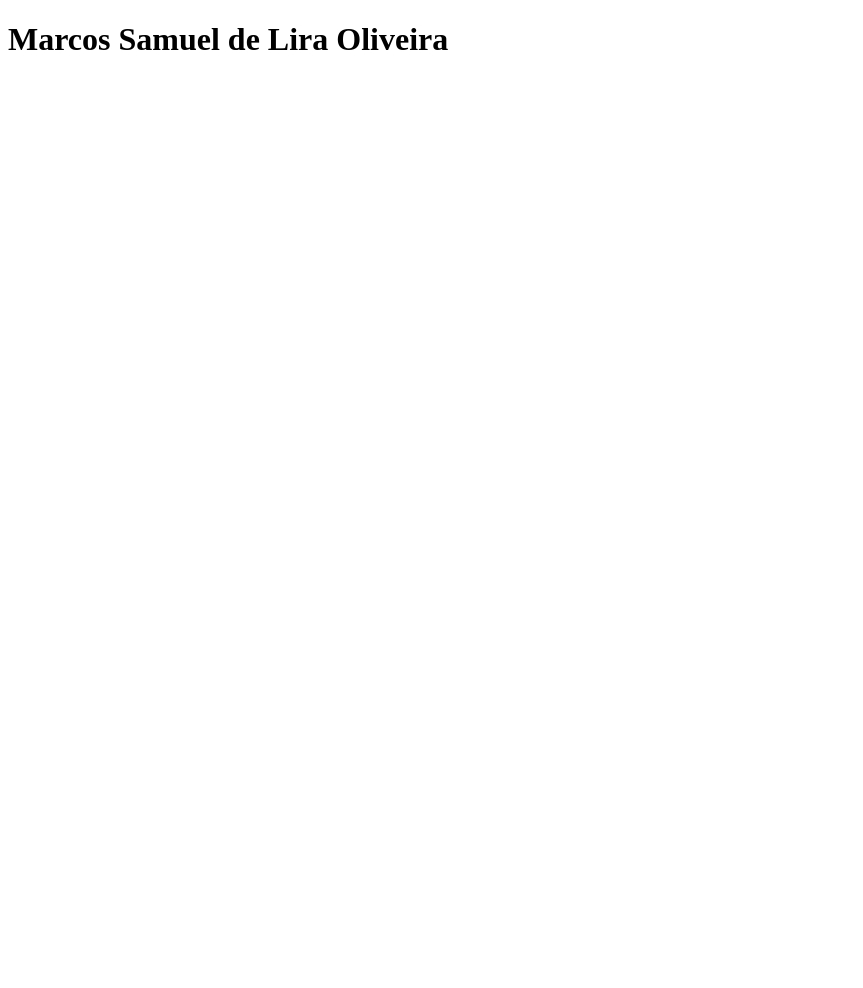
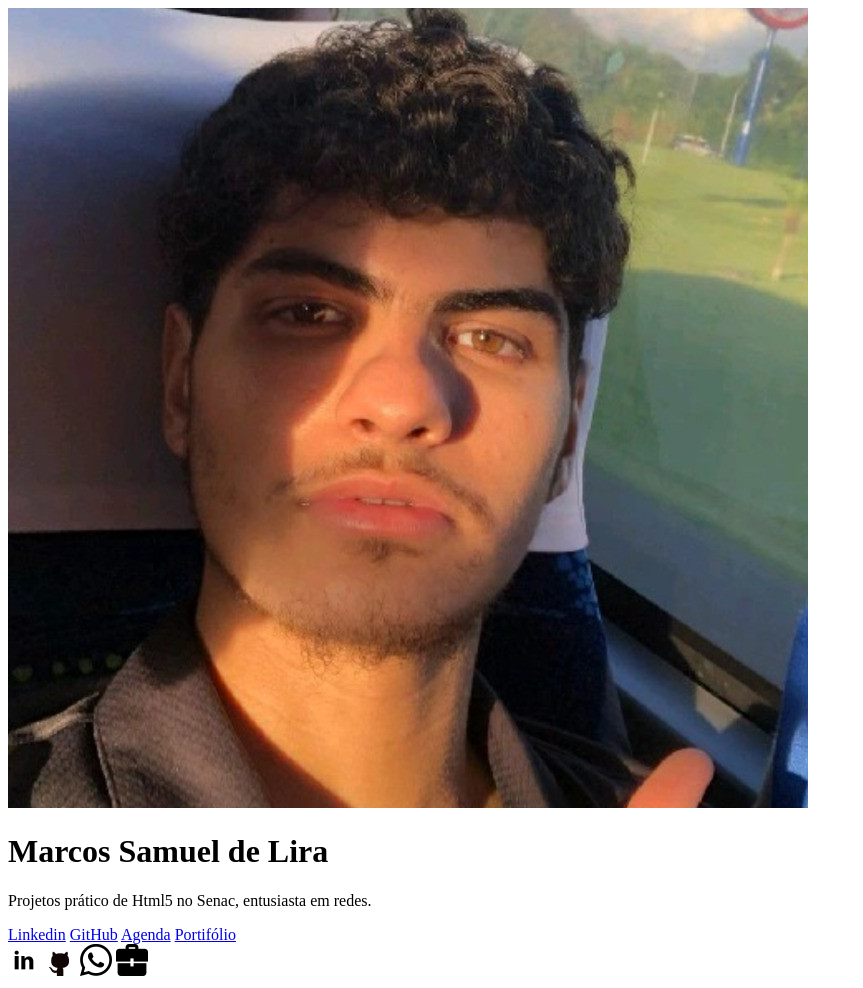
Before and after one commit to marcosamuelira/hub-links, a plain HTML site: page index.html in a window 1280 px wide. Shown: the whole page, without its empty margins (0-863 px from the left). Before the commit the page ends 800 px from the top, so only its background shows below. Drawn offline with Linux system fonts and the light colour scheme.

Commit message:
Atulização do código, realizando estruturação com principios de semantica

```diff
--- a/index.html
+++ b/index.html
@@ -1,5 +1,6 @@
 <!DOCTYPE html>
-<html lang="en">
+<html lang="pt-br">
+
 <head>
     <meta charset="UTF-8">
     <meta name="viewport" content="width=device-width, initial-scale=1.0">
@@ -8,10 +9,45 @@
     <link rel="shortcut icon" href="./img/favicon.png" type="image/x-icon">
     <!--Google fonts-->
     <link rel="preconnect" href="https://fonts.googleapis.com">
-<link rel="preconnect" href="https://fonts.gstatic.com" crossorigin>
-<link href="https://fonts.googleapis.com/css2?family=Open+Sans:ital,wght@0,300..800;1,300..800&display=swap" rel="stylesheet">
+    <link rel="preconnect" href="https://fonts.gstatic.com" crossorigin>
+    <link href="https://fonts.googleapis.com/css2?family=Open+Sans:ital,wght@0,300..800;1,300..800&display=swap"
+        rel="stylesheet">
 </head>
+
 <body>
-    <h1>Marcos Samuel de Lira Oliveira</h1>
+    <!-- Cabeçalho -->
+    <header>
+        <img src="./img/imagem_minha.jpg" alt="Marcos Samuel de Lira">
+    </header>
+    <!-- Principal -->
+    <main>
+        <h1>Marcos Samuel de Lira </h1>
+        <p>Projetos prático de Html5 no Senac, entusiasta em redes.</p>
+    </main>
+
+    <!-- Links -->
+    <div id="links">
+        <a href="https://www.linkedin.com/in/marcos-samuel-lira-8b333623a/">Linkedin</a>
+        <a href="https://github.com/marcosamuelira">GitHub</a>
+        <a href="https://web.whatsapp.com/">Agenda</a>
+        <a href="http://127.0.0.1:5500/index.html">Portifólio</a>
+
+
+    </div>
+
+    <!-- Rodapé -->
+    <footer>
+        <a href="https://www.linkedin.com/in/marcos-samuel-lira-8b333623a/"><img src="./img/linkedin.png"
+                alt="Linkedin"></a>
+        <a href="https://github.com/marcosamuelira"><img src="./img/github.png" alt="GitHub"></a>
+        <a href="https://web.whatsapp.com/"><img src="./img/whatsapp.png" alt="Whatsapp Agenda"></a>
+        <a href="http://127.0.0.1:5500/index.html"><img src="./img/portfolio.png" alt="Portifólio"></a>
+
+    </footer>
+
+
+
+
 </body>
+
 </html>
```
Also changed, not shown: img/imagem_minha.jpg (added).
